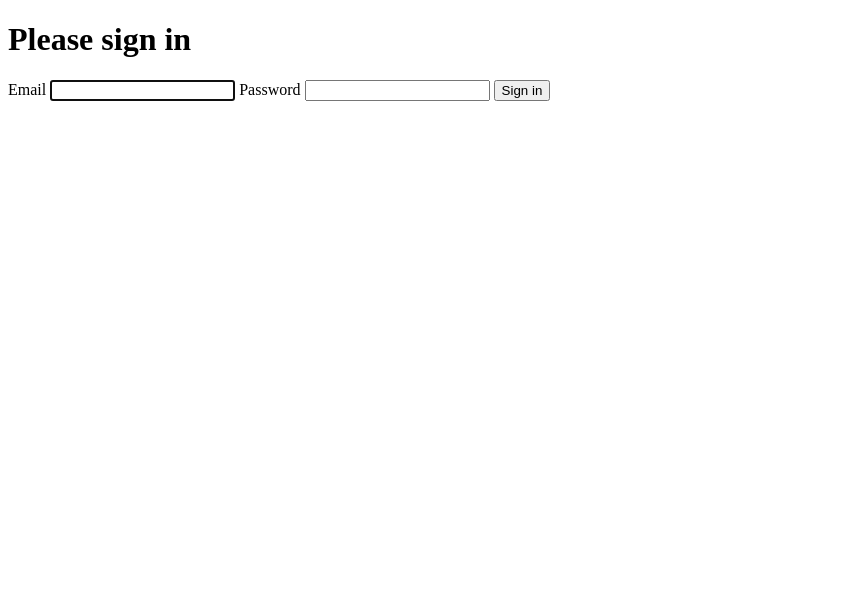
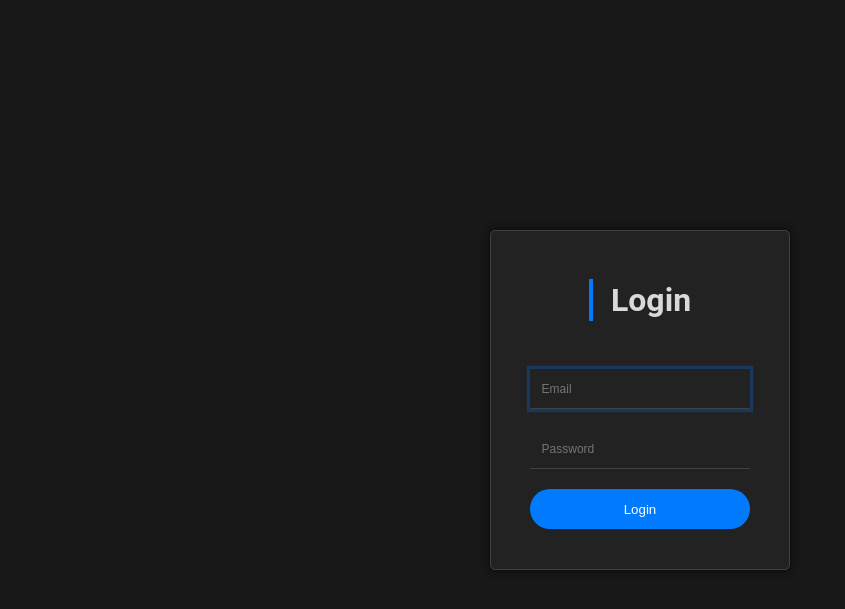
Before and after one commit to LahaxeHugo/resume-back, a Symfony app: template templates/security/login.html.twig in a window 1280 px wide. Shown: the top 609 px of the page, without its empty margins (0-845 px from the left). Run offline with Twig, Linux system fonts and the light colour scheme; the template is opened without the code that fills it, so the values that code supplies are empty; some libraries are stand-ins or nearby versions.

Commit message:
styling login page

```diff
--- a/src/Controller/SecurityController.php
+++ b/src/Controller/SecurityController.php
@@ -12,9 +12,9 @@ class SecurityController extends AbstractController
     #[Route(path: '/login', name: 'app_login')]
     public function login(AuthenticationUtils $authenticationUtils): Response
     {
-        // if ($this->getUser()) {
-        //     return $this->redirectToRoute('target_path');
-        // }
+        if ($this->getUser()) {
+            return $this->redirectToRoute('admin');
+        }
 
         // get the login error if there is one
         $error = $authenticationUtils->getLastAuthenticationError();
--- a/templates/security/login.html.twig
+++ b/templates/security/login.html.twig
@@ -1,42 +1,102 @@
 {% extends 'base.html.twig' %}
+{% block body %}
+	<form class="login-form" method="post">
+		{% if error %}
+			<div class="alert alert-danger">{{ error.messageKey|trans(error.messageData, 'security') }}</div>
+		{% endif %}
 
-{% block title %}Log in!{% endblock %}
+		<h1>Login</h1>
+		<input type="email" value="{{ last_username }}" name="email" id="inputEmail" class="email" autocomplete="email" placeholder="Email" required autofocus>
+		<input type="password" name="password" id="inputPassword" autocomplete="password" class="password" placeholder="Password" required>
+		<input type="hidden" name="_csrf_token" value="{{ csrf_token('authenticate') }}">
 
-{% block body %}
-<form method="post">
-    {% if error %}
-        <div class="alert alert-danger">{{ error.messageKey|trans(error.messageData, 'security') }}</div>
-    {% endif %}
+		<button class="login" type="submit">Login</button>
+	</form>
 
-    {% if app.user %}
-        <div class="mb-3">
-            You are logged in as {{ app.user.userIdentifier }}, <a href="{{ path('app_logout') }}">Logout</a>
-        </div>
-    {% endif %}
-
-    <h1 class="h3 mb-3 font-weight-normal">Please sign in</h1>
-    <label for="inputEmail">Email</label>
-    <input type="email" value="{{ last_username }}" name="email" id="inputEmail" class="form-control" autocomplete="email" required autofocus>
-    <label for="inputPassword">Password</label>
-    <input type="password" name="password" id="inputPassword" class="form-control" autocomplete="current-password" required>
-
-    <input type="hidden" name="_csrf_token"
-           value="{{ csrf_token('authenticate') }}"
-    >
-
-    {#
-        Uncomment this section and add a remember_me option below your firewall to activate remember me functionality.
-        See https://symfony.com/doc/current/security/remember_me.html
-
-        <div class="checkbox mb-3">
-            <label>
-                <input type="checkbox" name="_remember_me"> Remember me
-            </label>
-        </div>
-    #}
-
-    <button class="btn btn-lg btn-primary" type="submit">
-        Sign in
-    </button>
-</form>
+	<style>
+		body {
+			background-color: #181818;
+            font-family: Roboto, sans-serif;
+		}
+		* {
+			margin: 0;
+			padding: 0;
+			box-sizing: border-box;
+		}
+		.register {
+			display: block;
+			width: 80%;
+			margin: 13px auto auto;
+			line-height: 35px;
+			height: 40px;
+			border: none;
+			color: white;
+			font-weight: 300;
+		}
+		.login-form {
+			text-align: center;
+			font-weight: 500;
+			width: 300px;
+			min-height: 340px;
+			border: 1px solid #404040;
+			background-color: #222222;
+			padding: 50px 11px 11px;
+			border-radius: 5px;
+			margin: 0;
+			position: absolute;
+			top: 50%;
+			left: 50%;
+			transform: translate(-50%, -50%);
+			box-shadow: 0px 0px 9px 2px #0000006e
+		}
+		h1 {
+			text-align: center;
+			margin-bottom: 50px;
+			color: #ffffffd4;
+		}
+		h1::before {
+    		content: '';
+    		background-color: #007bff;
+    		padding: 2px;
+   			 margin-right: 18px;
+		}
+		input {
+			color: #e6e6e6;
+			margin: auto auto 20px;
+			background-color: transparent;
+			border: none;
+			border-bottom: 1px solid #ffffff24;
+			width: 80%;
+			font-size: 12px;
+			height: 40px;
+			border-radius: 0;
+			padding: 0.375rem 0.75rem;
+		}
+		input:-webkit-autofill,
+		input:-webkit-autofill:hover,
+		input:-webkit-autofill:focus {
+			-webkit-text-fill-color: #e6e6e6;
+			transition: background-color 50000s ease-in-out 0s;
+		}
+		input:focus {
+			box-shadow: 0 0 0 0.2rem rgb(0 123 255 / 25%);
+		}
+		input:focus-visible {
+			outline: 0;
+		}
+		.login {
+			margin: auto;
+			width: 80%;
+			height: 40px;
+			border: none;
+			background-color: #007bff;
+    		transition: background-color 0.5s ease-out;
+			color: white;
+			border-radius: 40Px;
+		}
+		.login:hover {
+			transition: 0.3s;
+			background-color: #1e1e1e;
+		}
+	</style>
 {% endblock %}
```
